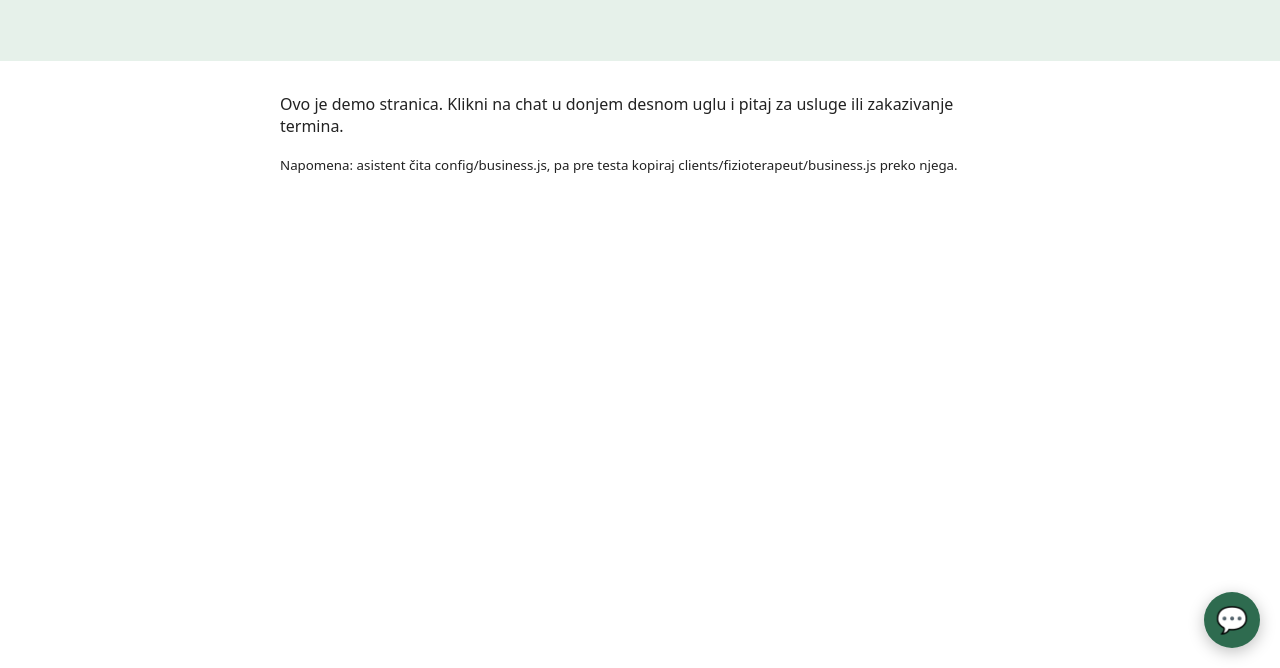
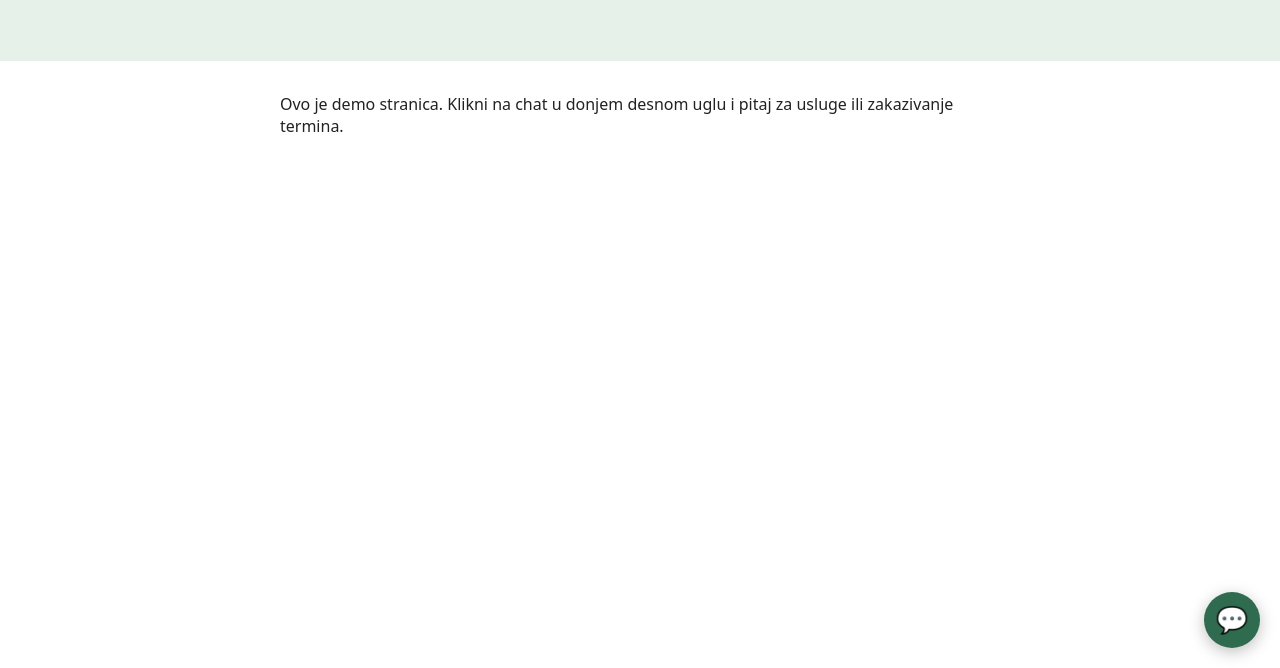
Before and after one commit to mihajlosavovic5-lab/ai-chat-template, a website: page demo/fizio.html in a window 1280 px wide. Shown: the part 132-800 px from the top of the page. Drawn offline with Linux system fonts and the light colour scheme.

Commit message:
Remove internal note from demo page; add noindex to demos
Co-Authored-By: Claude Sonnet 5.5 <noreply@anthropic.com>
Claude-Session: https://claude.ai/code/session_01CaUFbWcpvvShSYZGW2JXTG

```diff
--- a/demo/fizio.html
+++ b/demo/fizio.html
@@ -2,6 +2,7 @@
 <html lang="sr">
 <head>
   <meta charset="utf-8">
+  <meta name="robots" content="noindex, nofollow">
   <meta name="viewport" content="width=device-width, initial-scale=1">
   <title>Centar za kičmu, Nemanja Pejković (demo AI asistenta)</title>
   <style>
@@ -18,7 +19,6 @@
   </header>
   <main>
     <p>Ovo je demo stranica. Klikni na chat u donjem desnom uglu i pitaj za usluge ili zakazivanje termina.</p>
-    <p><small>Napomena: asistent čita config/business.js, pa pre testa kopiraj clients/fizioterapeut/business.js preko njega.</small></p>
   </main>
 
   <script src="../widget/widget.js"
```
Also changed, not shown: demo/index.html (+1 -0 lines).
